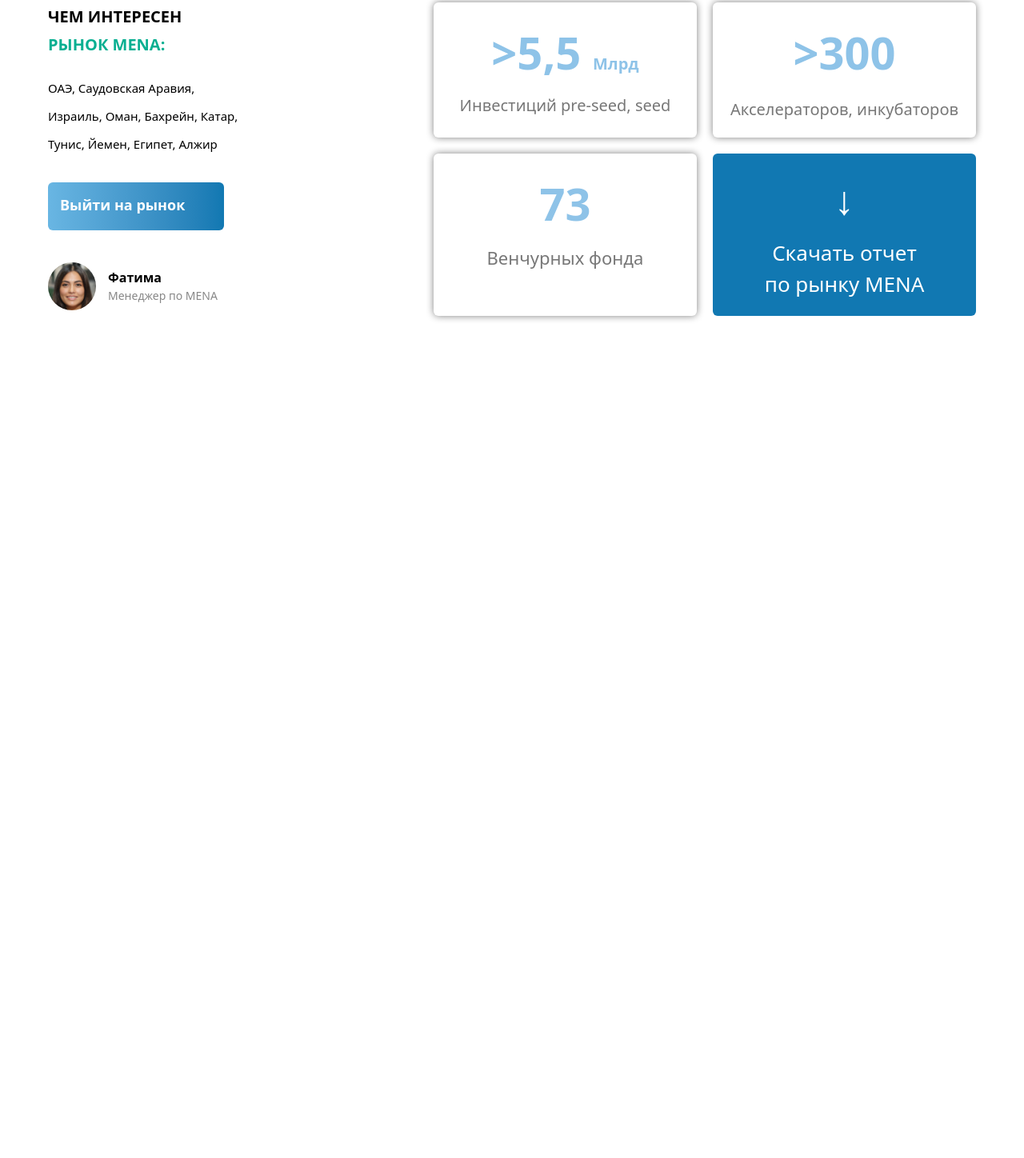
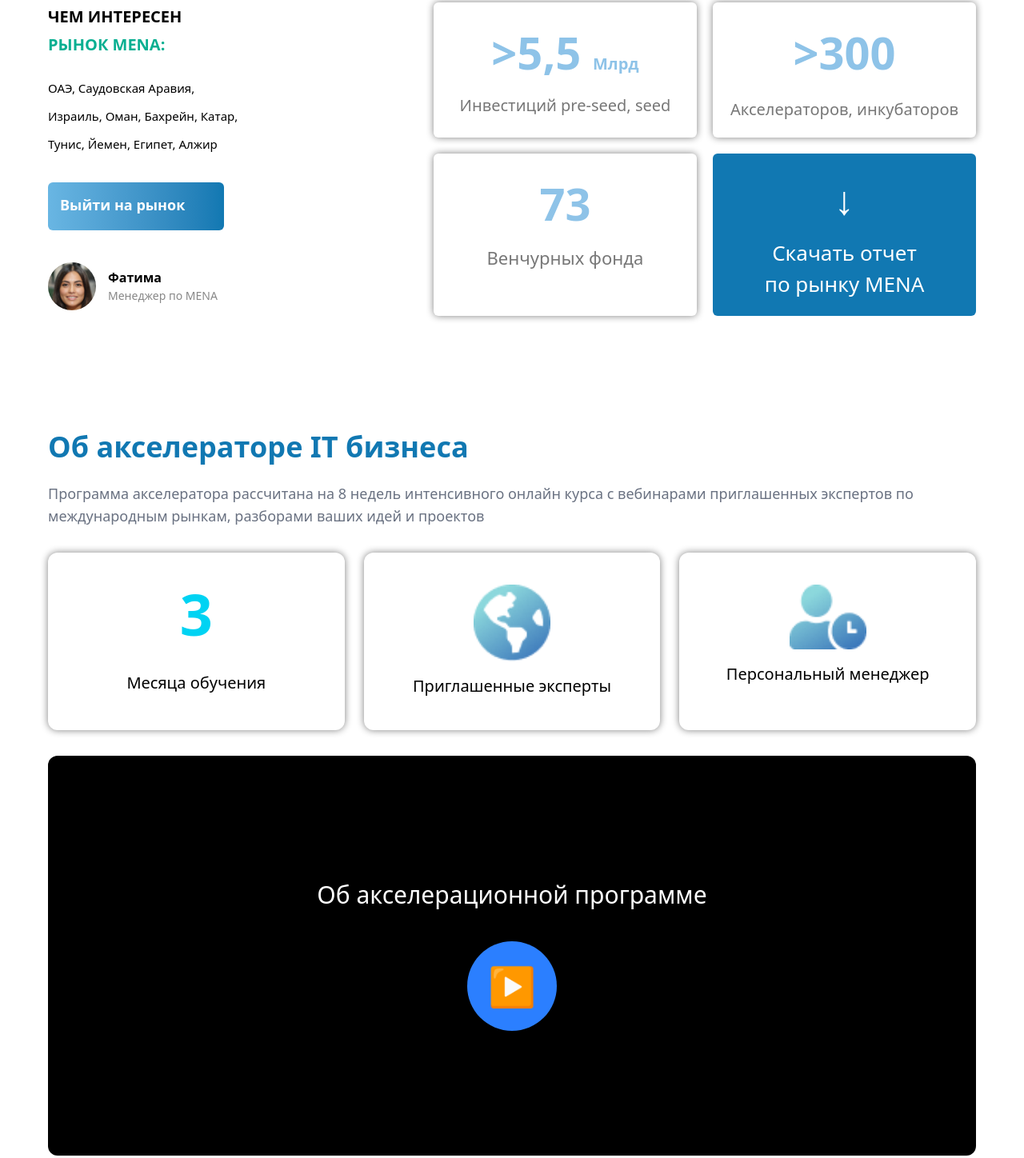
Before and after one commit to dxaylo-ux/week-2-day-6, a website: page index.html in a window 1280 px wide. Shown: the part 3522-4970 px from the top of the page at 80% size. Before the commit the page ends 3997 px from the top, so only its background shows below. Drawn offline with Linux system fonts and the light colour scheme.

Commit message:
section6

```diff
--- a/index.html
+++ b/index.html
@@ -310,5 +310,61 @@
 
 
 </section>
+
+<section class="max-w-[1200px] mx-auto px-5 py-16">
+
+    <h1 class="text-[#1178B2] text-4xl font-bold mb-6 text-center lg:text-start">
+        Об акселераторе IT бизнеса
+    </h1>
+
+    <p class="text-gray-500 text-lg mb-8 text-center lg:text-start">
+        Программа акселератора рассчитана на 8 недель интенсивного онлайн курса
+        с вебинарами приглашенных экспертов по международным рынкам,
+        разборами ваших идей и проектов
+    </p>
+
+
+    <div class="grid grid-cols-1 md:grid-cols-3 gap-6 mb-8">
+
+        <div class="bg-white rounded-xl shadow-[0px_0px_10px_gray] p-10 text-center flex gap-[60px] lg:flex lg:flex-col md:flex md:flex-col">
+            <h2 class="text-7xl font-bold text-cyan-400 mb-4">3</h2>
+            <p class="text-[20px] mt-[20px] lg:mt-[-40px] md:mt-[-40px]">Месяца обучения</p>
+        </div>
+
+        <div class="bg-white rounded-xl shadow-[0px_0px_10px_gray] p-10 text-center flex lg:flex lg:flex-col md:flex md:flex-col">
+            <img src="img/Vector (24).png"
+                class="w-24 mx-auto mb-4"
+                alt="">
+            <p class="text-[20px]">Приглашенные эксперты</p>
+        </div>
+
+        <div class="bg-white rounded-xl shadow-[0px_0px_10px_gray] p-10 text-center flex lg:flex lg:flex-col md:flex md:flex-col">
+            <img src="img/Vector (25).png"
+                class="w-24 mx-auto mb-4"
+                alt="">
+            <p class="text-[20px]">Персональный менеджер</p>
+        </div>
+
+    </div>
+
+
+    <div
+        class="bg-black rounded-xl h-[500px] flex flex-col justify-center items-center text-center">
+
+        <h2 class="text-white text-3xl mb-10">
+            Об акселерационной программе
+        </h2>
+
+        <button
+            class="w-28 h-28 rounded-full bg-blue-500 text-white text-5xl flex items-center justify-center">
+            ▶
+        </button>
+
+    </div>
+
+</section>
+
+
+
 </body>
 </html>
```
Also changed, not shown: img/Vector (24).png (added), img/Vector (25).png (added), src/output.css.
